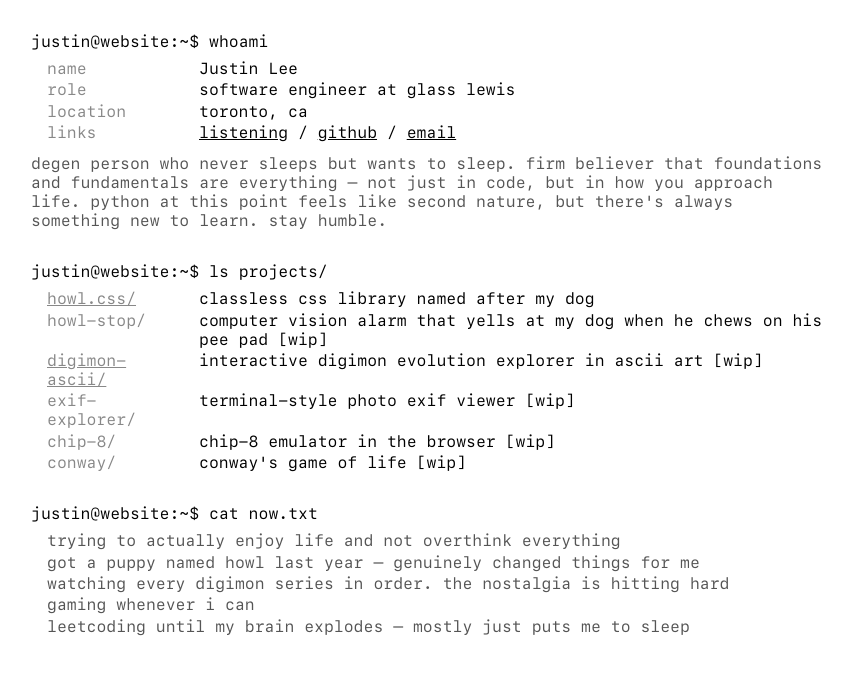
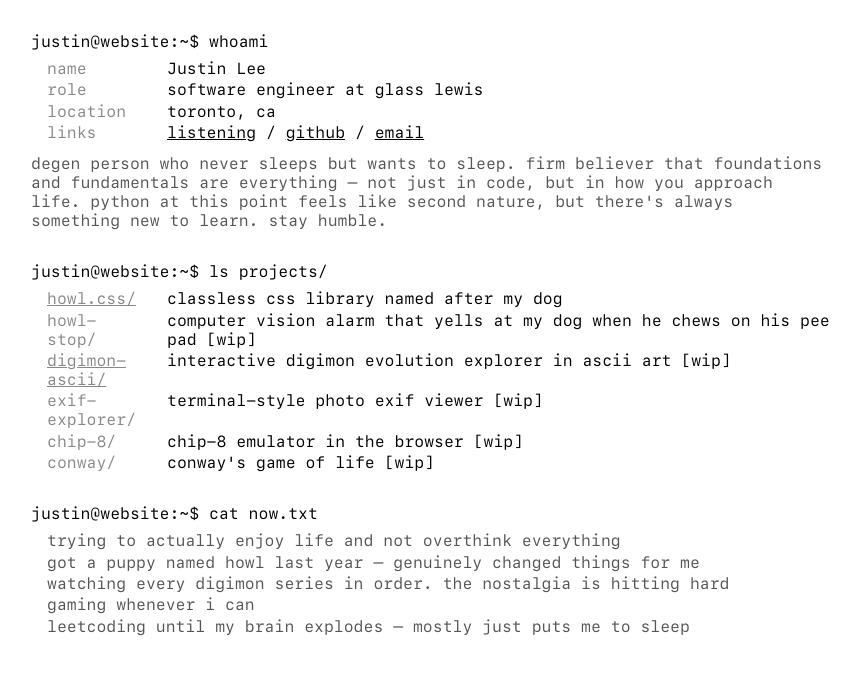
Before and after one commit to jhjhjljl/website, a FastAPI app: page / in a window 1280 px wide. Shown: the part 70-745 px from the top of the page, without its empty margins (209-1069 px from the left). Run offline with FastAPI, Linux system fonts and the light colour scheme.

Commit message:
Decrease dt size.

```diff
--- a/app/static/css/base.css
+++ b/app/static/css/base.css
@@ -135,7 +135,7 @@ dl > div {
 }
 
 dt {
-	width: 8rem;
+	width: 6rem;
 	flex-shrink: 0;
 	color: #888;
 }
```
